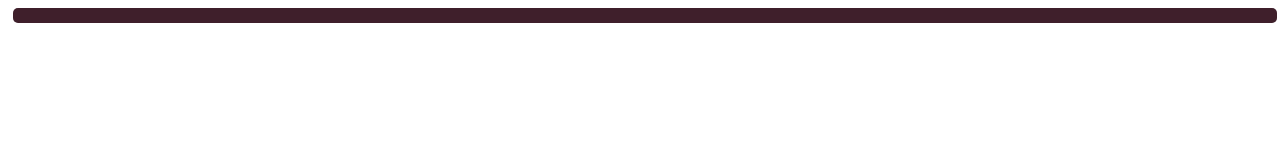
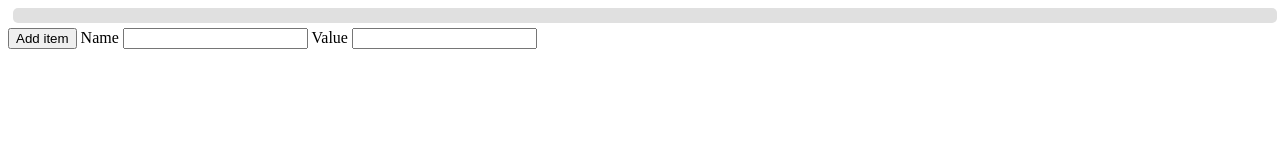
Before and after one commit to Zarwlar/percentage-slider, a plain HTML site: page index.html in a window 1280 px wide. Drawn offline with Linux system fonts and the light colour scheme.

Commit message:
Add client like interactive

```diff
--- a/client.js
+++ b/client.js
@@ -1,3 +1,13 @@
 var node = document.getElementById('slider-root');
+var addItemBtn = document.getElementById('add-item-btn');
+var itemNameInput = document.getElementById('item-name-input');
+var itemValueInput = document.getElementById('item-value-input');
+
 const slider = new Slider(node);
-slider.addItem('props')
+
+addItemBtn.addEventListener('click', function () {
+  var name = itemNameInput.value;
+  var value = Number.parseInt(itemNameInput.value) || undefined;
+
+  slider.addItem(name, value);
+})
--- a/index.html
+++ b/index.html
@@ -11,6 +11,14 @@
 
 <body>
   <div id="slider-root"></div>
+  <button id="add-item-btn">Add item</button>
+
+  <label for="item-name-input">Name</label>
+  <input id="item-name-input" type="text">
+
+  <label for="item-value-input">Value</label>
+  <input id="item-value-input" type="text">
+
   <script src="./index.js"></script>
   <script src="./client.js"></script>
 </body>
```
